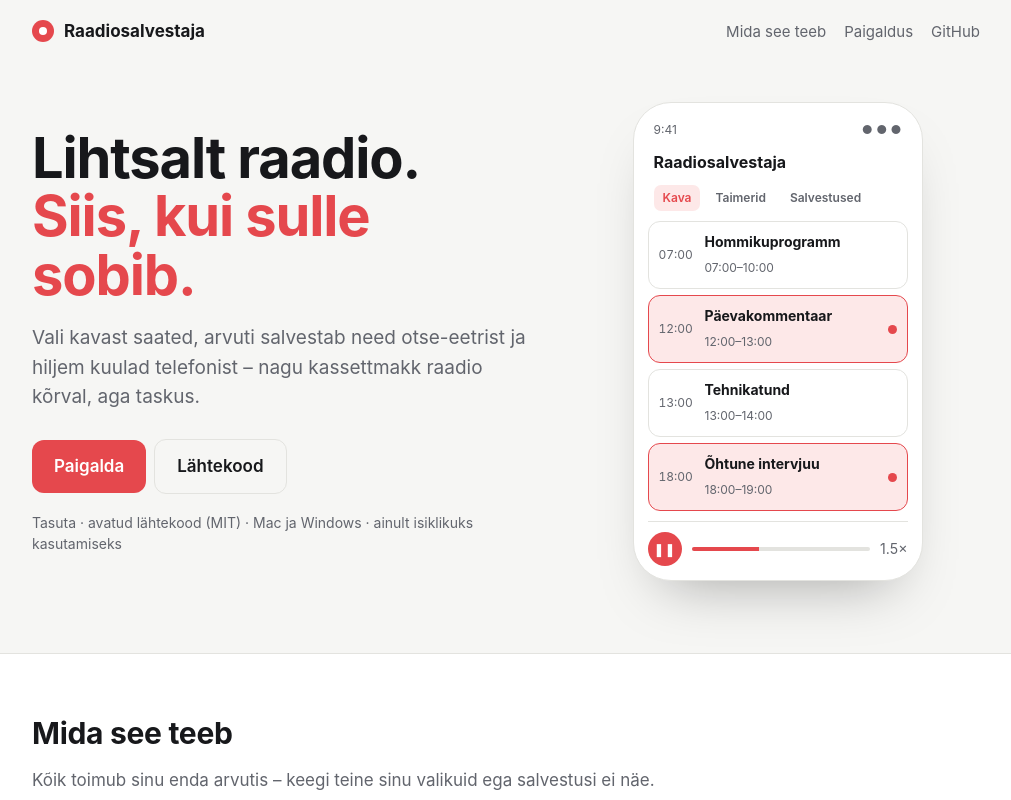
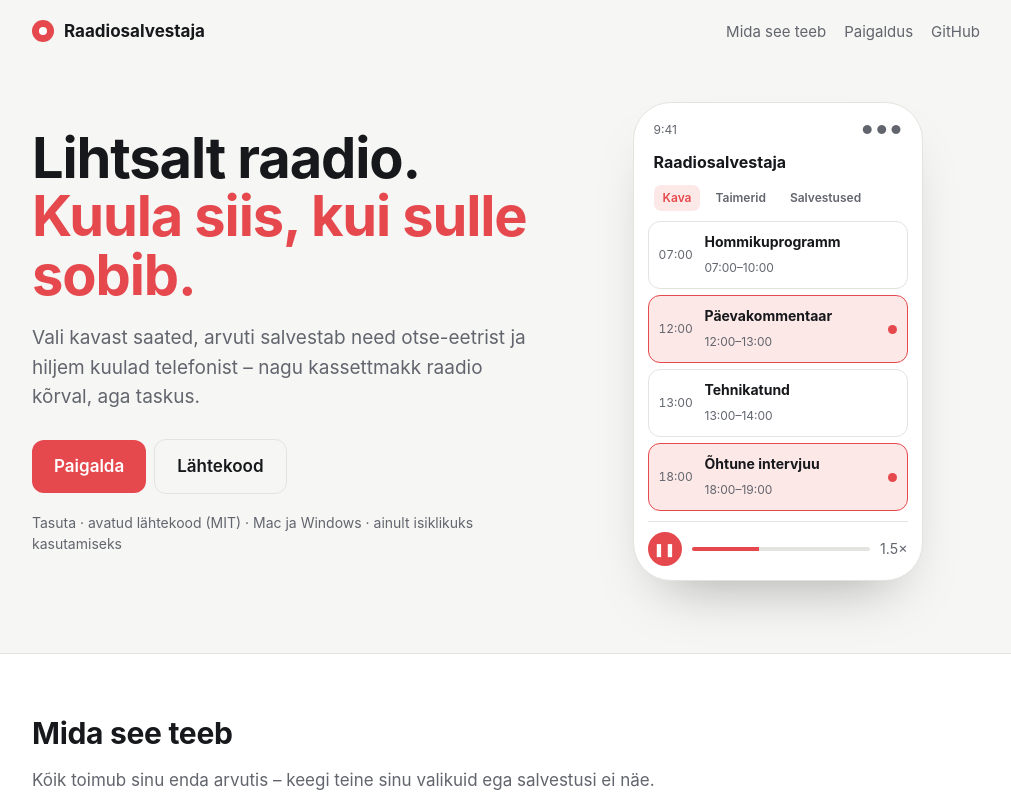
Before and after one commit to pilvre/raadio, a plain HTML site: page site/index.html in a window 1280 px wide. Shown: the top 800 px of the page, without its empty margins (134-1145 px from the left). Drawn offline with Linux system fonts and the light colour scheme.

Commit message:
Maandumisleht: pealkiri

```diff
--- a/site/index.html
+++ b/site/index.html
@@ -124,7 +124,7 @@
 
   <div class="hero">
     <div>
-      <h1>Lihtsalt raadio. <em>Siis, kui sulle sobib.</em></h1>
+      <h1>Lihtsalt raadio. <em>Kuula siis, kui sulle sobib.</em></h1>
       <p class="lead">Vali kavast saated, arvuti salvestab need otse-eetrist ja hiljem kuulad telefonist – nagu kassettmakk raadio kõrval, aga taskus.</p>
       <a class="cta" href="#paigaldus">Paigalda</a><a class="cta ghost" href="https://github.com/pilvre/raadio">Lähtekood</a>
       <div class="meta">Tasuta · avatud lähtekood (MIT) · Mac ja Windows · ainult isiklikuks kasutamiseks</div>
```
